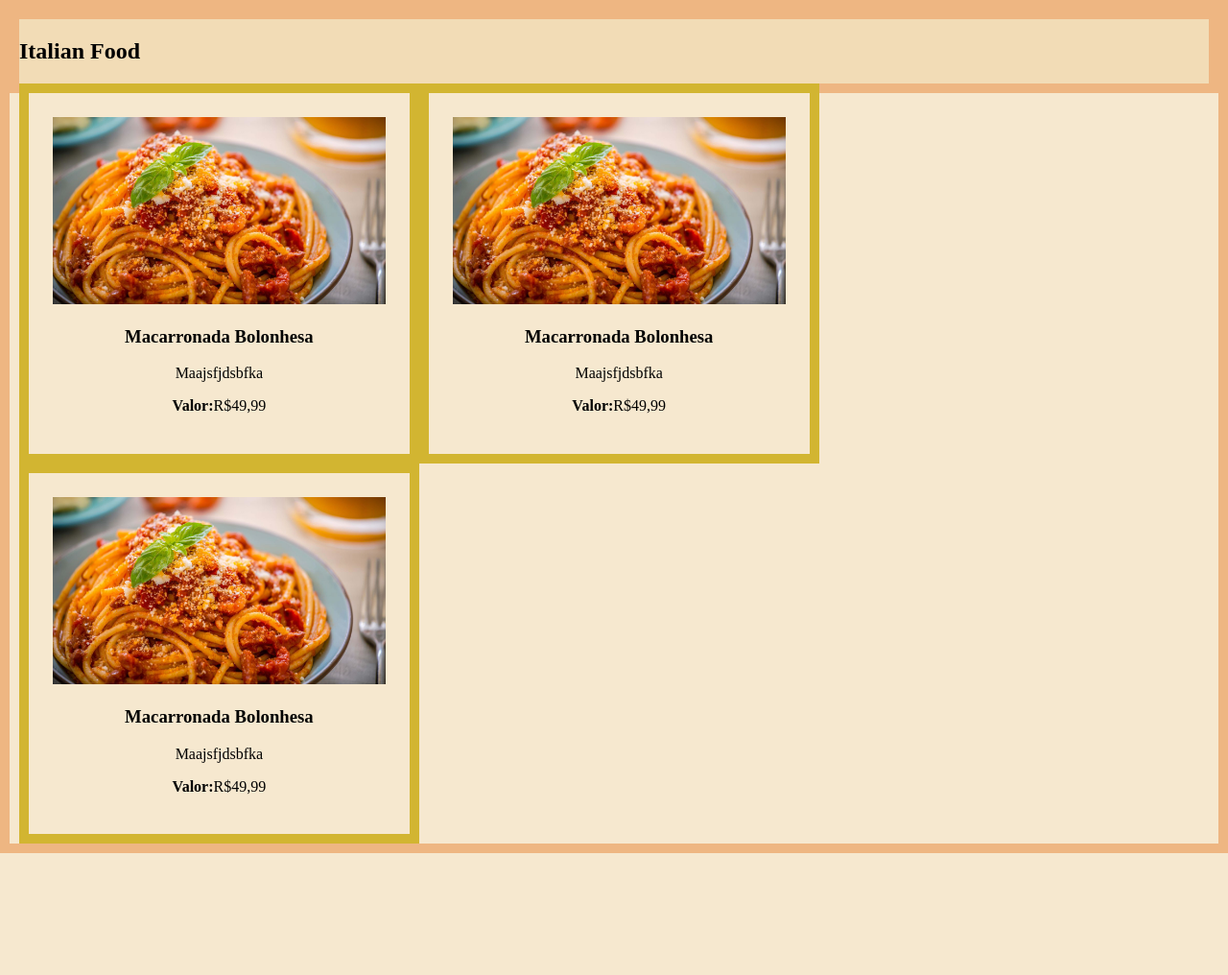
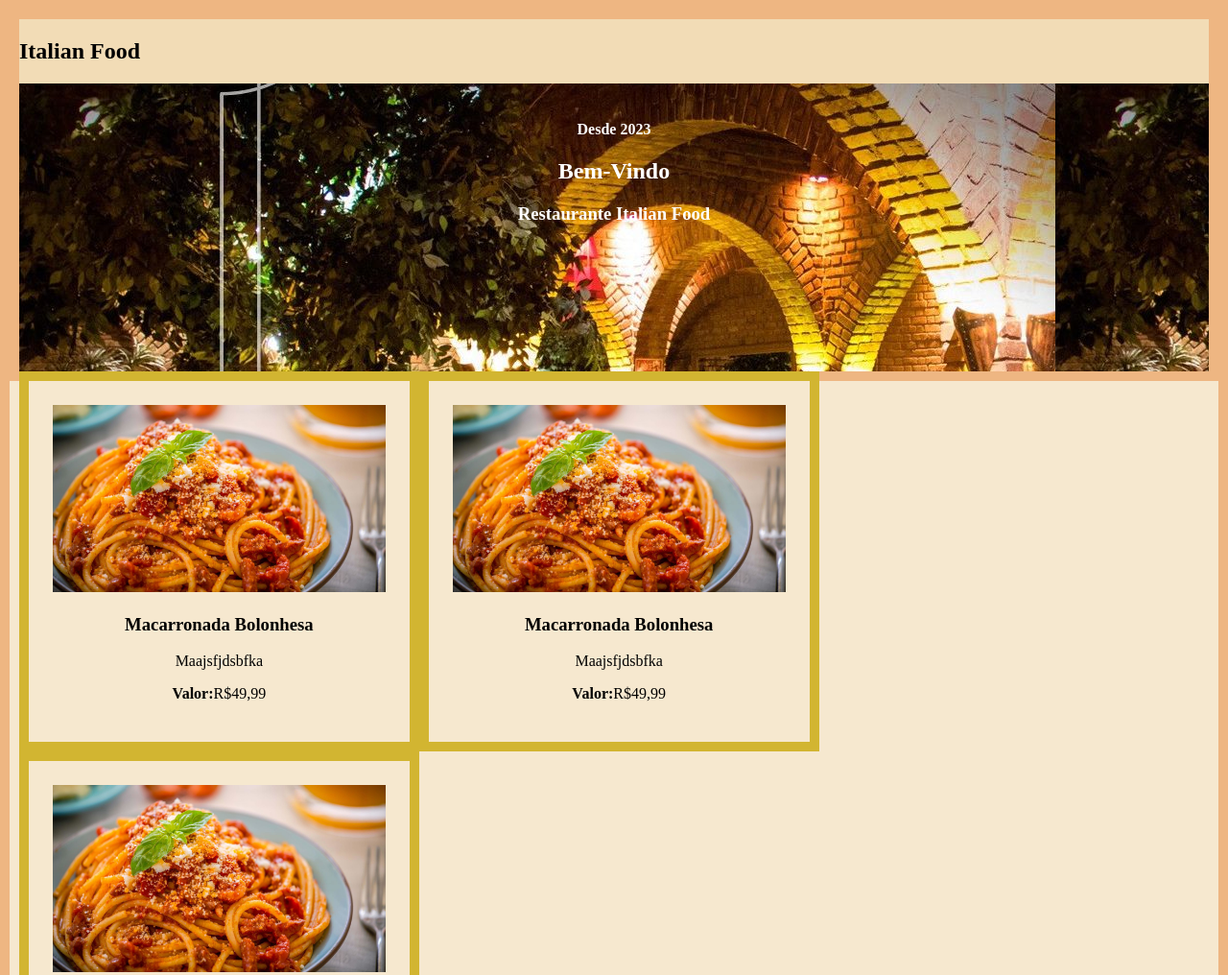
Before and after one commit to camila-vd/cardapio, a plain HTML site: page index.html in a window 1280 px wide. Shown: the top 1016 px of the page at 96% size. Before the commit the page ends 889 px from the top, so only its background shows below. Drawn offline with Linux system fonts and the light colour scheme.

Commit message:
alteracoes

```diff
--- a/index.html
+++ b/index.html
@@ -11,6 +11,13 @@
 <body>
     <section>
         <h1>Italian Food</h1>
+    </section>
+
+    <section id="destaque">
+        <br>
+        <h4>Desde 2023</h4>
+        <h2>Bem-Vindo</h2>
+        <h3>Restaurante Italian Food</h3>
     </section>
 
     <section id="produtos">
--- a/style.css
+++ b/style.css
@@ -16,3 +16,10 @@ body,html {
     text-align: center;
     padding: 2%;
 }
+
+#destaque{
+    background-image: url(./img/destaque.jpg);
+    text-align: center;
+    color: rgb(255, 255, 255);
+    height: 300px;
+}
```
Also changed, not shown: img/destaque.jpg (added).
